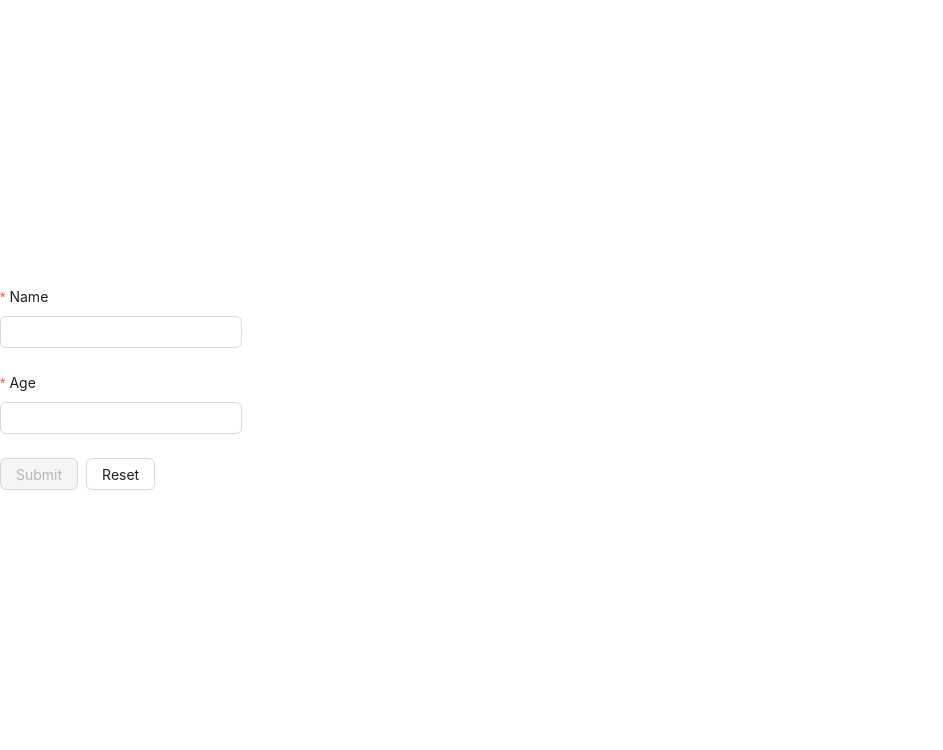
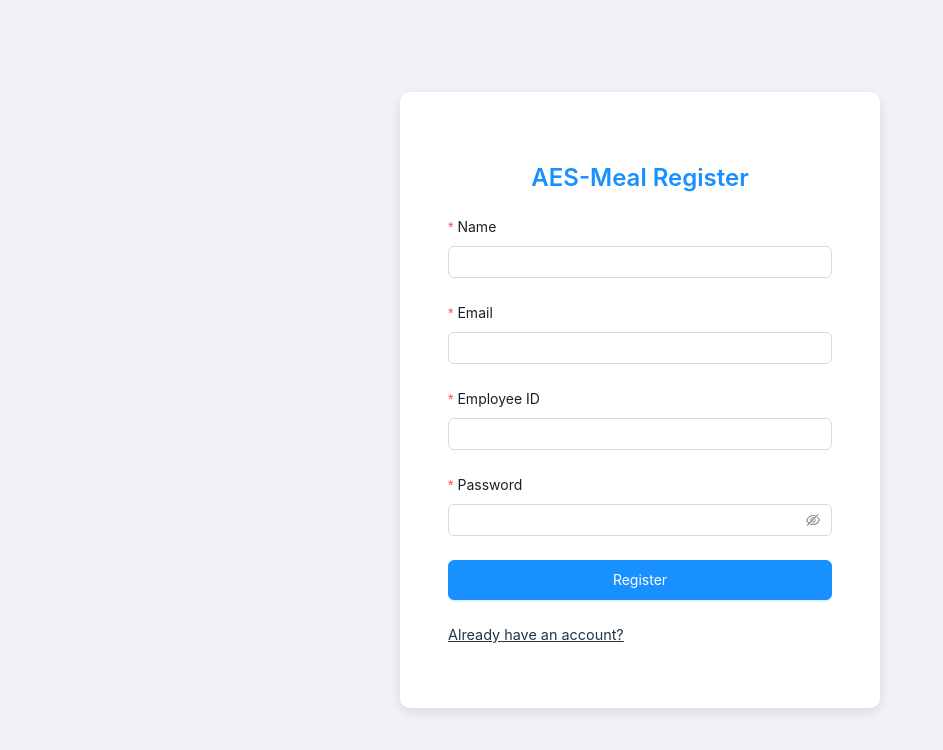
Before and after one commit to aasourav/aes-meal-web, a React (Vite) app: page /register in a window 1280 px wide. Shown: the top 750 px of the page, without its empty margins (0-943 px from the left). Built offline with nearby package versions, Linux system fonts and the light colour scheme; no server answers.

Commit message:
feat/user api

```diff
--- /dev/null
+++ b/src/pages/Common.tsx
@@ -0,0 +1,32 @@
+import { useCallback, useEffect } from "react";
+import { useNavigate } from "react-router-dom";
+import axiosInstance from "../../utils/axiosInstance.ts";
+import axios from "axios";
+
+const Common = () => {
+//   const navigate = useNavigate();
+//   const fetchUser = useCallback(async () => {
+//     try {
+//       // const response = await axiosInstance.get("/auth/user");
+//       const response = await axios("http://localhost:8080/v1/auth/user", {
+//         method: "get",
+//         withCredentials: true,
+//       });
+//       console.log(response)
+
+//       if (response.status !== 200) {
+//         navigate("/login");
+//       }
+//     } catch (err) {
+//       navigate("/login");
+//       console.log(err);
+//     }
+//   }, [navigate]);
+
+//   useEffect(() => {
+//     fetchUser();
+//   }, [fetchUser]);
+  return <div className="text-3xl text-blue-500">Home</div>;
+};
+
+export default Common;
--- a/src/pages/Home.tsx
+++ b/src/pages/Home.tsx
@@ -1,22 +1,91 @@
-import { useCallback, useEffect } from "react";
+import { useCallback, useEffect, useState } from "react";
 import { useNavigate } from "react-router-dom";
 import axiosInstance from "../../utils/axiosInstance.ts";
 import axios from "axios";
+import styled from "styled-components";
+import { Button } from "antd";
+
+const MainContainer = styled.div`
+  display: flex;
+  justify-content: center;
+  width: 100dvw;
+  height: 100dvh; /* Full screen height */
+`;
+
+const LeftContainer = styled.div`
+  width: 25%;
+  background-color: rgb(59 130 246 / .5);
+  color: black;
+  padding: 20px;
+  box-sizing: border-box;
+
+  @media (max-width: 768px) {
+    width: 100%;
+    padding: 10px;
+  }
+`;
+
+const RightContainer = styled.div`
+  width: 73%;
+  background-color: #f0f0f0;
+  padding: 20px;
+  box-sizing: border-box;
+
+  @media (max-width: 768px) {
+    width: 100%;
+    padding: 10px;
+  }
+`;
+
+interface IUser{
+  name: string
+  employeeId: string
+  email: string
+}
+
+
+const defaultUser:IUser = {
+  email:"",
+  employeeId:"",
+  name: ""
+}
 
 const Home = () => {
   const navigate = useNavigate();
-  const fetchUser = useCallback(async () => {
+  const [userDetails, setUserDetails]= useState<IUser>(defaultUser)
+
+  const onLogout = async()=>{
     try {
-      // const response = await axiosInstance.get("/auth/user");
-      const response = axios("http://localhost:8080/v1/auth", {
+      const response = await axios("http://localhost:8080/v1/auth/logout", {
         method: "get",
         withCredentials: true,
       });
-      if (response.status !== 201) {
+
+      localStorage.removeItem("aes-meal-user")
+
+      if (response.status == 200) {
         navigate("/login");
       }
     } catch (err) {
-      navigate("/login");
+      console.log(err);
+    }
+  }
+
+
+  const fetchUser = useCallback(async () => {
+    try {
+      const response = await axios("http://localhost:8080/v1/auth/user", {
+        method: "get",
+        withCredentials: true,
+      });
+
+      localStorage.setItem("aes-meal-user", JSON.stringify(response?.data?.data?.userData));
+      setUserDetails(response?.data?.data?.userData)
+
+      if (response.status !== 200) {
+        navigate("/login");
+      }
+    } catch (err) {
       console.log(err);
     }
   }, [navigate]);
@@ -24,7 +93,28 @@ const Home = () => {
   useEffect(() => {
     fetchUser();
   }, [fetchUser]);
-  return <div className="text-3xl text-blue-500">Home</div>;
+
+  // useEffect(()=>{
+  //   const user = JSON.parse(localStorage.getItem("aes-meal-user") || "")
+  //   setUserDetails(user)
+  // },[])
+
+  return (
+    <MainContainer>
+      <LeftContainer>
+        <div>
+           <h2>{userDetails.name}</h2>
+           <Button onClick={onLogout}>Logout</Button>
+        </div>
+        <p>{userDetails.employeeId}</p>
+        <p>{userDetails.email}</p>
+      </LeftContainer>
+      <RightContainer>
+        <h2>Right Side</h2>
+        <p>Content for the right container.</p>
+      </RightContainer>
+    </MainContainer>
+  );
 };
 
 export default Home;
--- a/src/pages/Login.tsx
+++ b/src/pages/Login.tsx
@@ -1,8 +1,10 @@
-import React, { useState } from "react";
+import React, { useCallback, useEffect, useState } from "react";
 import { Button, Form, Input, Space, message } from "antd";
 import styled from "styled-components";
-import { useNavigate } from "react-router-dom";
+import { json, useNavigate } from "react-router-dom";
 import axiosInstance from "../../utils/axiosInstance";
+import axios from "axios";
+import Common from "./Common";
 
 const MainContainer = styled.div`
   width: 100dvw;
@@ -10,14 +12,40 @@ const MainContainer = styled.div`
   display: flex;
   justify-content: center;
   align-items: center;
+  background-color: #f0f2f5;
 `;
 
-const StyledForm = styled(Form)`
-  background-color: #ebe3d6;
+const StyledFormContainer = styled.div`
+  background-color: white;
   padding: 3rem;
   width: 30%;
-  border-radius: 5px;
+  border-radius: 10px;
+  box-shadow: 0 4px 12px rgba(0, 0, 0, 0.1);
 `;
+
+const StyledFormTitle = styled.h2`
+  text-align: center;
+  font-weight: 600;
+  margin-bottom: 20px;
+  color: #1890ff;
+`;
+
+const StyledButton = styled(Button)`
+  width: 100%;
+  height: 40px;
+  background-color: #1890ff;
+  border-color: #1890ff;
+  &:hover {
+    background-color: #40a9ff;
+    border-color: #40a9ff;
+  }
+`;
+
+const StyledP = styled.p`
+  text-decoration: underline;
+  font-size: .9rem;
+  cursor: pointer;
+`
 
 interface ILogin {
   email: string;
@@ -33,6 +61,30 @@ const Login: React.FC = () => {
   const navigate = useNavigate();
   const [loginInfo, setLoginInfo] = useState<ILogin>(defaultLogin);
   const [messageApi, contextHolder] = message.useMessage();
+
+  const onClickNavigate = ()=>{
+    navigate("/register")
+  }
+
+  const fetchUser = useCallback(async () => {
+    try {
+      const response = await axios("http://localhost:8080/v1/auth/user", {
+        method: "get",
+        withCredentials: true,
+      });
+
+      if (response.status === 200) {
+        localStorage.setItem("aes-meal-user",JSON.stringify(response?.data?.data?.userData))
+        navigate("/");
+      }
+    } catch (err) {
+      console.log(err);
+    }
+  }, [navigate]);
+
+  useEffect(() => {
+    fetchUser();
+  }, [fetchUser]);
 
   const onChangeLogin = (key: keyof ILogin, value: string) => {
     setLoginInfo((prev) => ({
@@ -52,18 +104,25 @@ const Login: React.FC = () => {
         content: resp?.data?.message,
       });
       navigate("/");
-    } catch (err: unknown) {
+    } catch (err: any) {
       messageApi.open({
         type: "error",
-        content: err?.response?.data?.message,
+        content: err?.response?.data?.message || "Login failed!",
       });
     }
   };
+
   return (
     <MainContainer>
       {contextHolder}
-      <StyledForm name="validateOnly" layout="vertical" autoComplete="off">
-        <Form.Item name="email" label="Email" rules={[{ required: true }]}>
+      <StyledFormContainer>
+        <StyledFormTitle>AES-meal Login</StyledFormTitle>
+        <Form name="validateOnly" layout="vertical" autoComplete="off">
+          <Form.Item
+            name="email"
+            label="Email"
+            rules={[{ required: true, message: "Please input your email!" }]}
+          >
             <Input
               value={loginInfo.email}
               onChange={(e) => onChangeLogin("email", e.target.value)}
@@ -71,24 +130,22 @@ const Login: React.FC = () => {
           </Form.Item>
           <Form.Item
             name="password"
-          label="password"
-          rules={[{ required: true }]}
+            label="Password"
+            rules={[{ required: true, message: "Please input your password!" }]}
           >
-          <Input
-            type="password"
+            <Input.Password
               value={loginInfo.password}
               onChange={(e) => onChangeLogin("password", e.target.value)}
             />
           </Form.Item>
           <Form.Item>
-          <Space>
-            <Button onClick={onSubmit} type="primary">
+            <StyledButton onClick={onSubmit} type="primary">
               Submit
-            </Button>
-            <Button htmlType="reset">Reset</Button>
-          </Space>
+            </StyledButton>
           </Form.Item>
-      </StyledForm>
+        </Form>
+        <StyledP onClick={onClickNavigate}>Create an account</StyledP>
+      </StyledFormContainer>
     </MainContainer>
   );
 };
--- a/src/pages/Registration.tsx
+++ b/src/pages/Registration.tsx
@@ -1,51 +1,178 @@
-import React from "react";
-import type { FormInstance } from "antd";
-import { Button, Form, Input, Space } from "antd";
+import React, { useCallback, useEffect, useState } from "react";
+import { Button, Form, Input, Space, message } from "antd";
+import styled from "styled-components";
+import { useNavigate } from "react-router-dom";
+import axiosInstance from "../../utils/axiosInstance";
+import axios from "axios";
 
-interface SubmitButtonProps {
-  form: FormInstance;
+const MainContainer = styled.div`
+  width: 100dvw;
+  height: 100dvh;
+  display: flex;
+  justify-content: center;
+  align-items: center;
+  background-color: #f0f2f5;
+`;
+
+const StyledFormContainer = styled.div`
+  background-color: white;
+  padding: 3rem;
+  width: 30%;
+  border-radius: 10px;
+  box-shadow: 0 4px 12px rgba(0, 0, 0, 0.1);
+`;
+
+const StyledFormTitle = styled.h2`
+  text-align: center;
+  font-weight: 600;
+  margin-bottom: 20px;
+  color: #1890ff;
+`;
+
+const StyledButton = styled(Button)`
+  width: 100%;
+  height: 40px;
+  background-color: #1890ff;
+  border-color: #1890ff;
+  &:hover {
+    background-color: #40a9ff;
+    border-color: #40a9ff;
+  }
+`;
+
+const StyledP = styled.p`
+  text-decoration: underline;
+  font-size: .9rem;
+  cursor: pointer;
+`
+
+interface IRegistration {
+  email: string;
+  employeeId: string;
+  password: string;
+  name: string;
 }
 
-const SubmitButton: React.FC<React.PropsWithChildren<SubmitButtonProps>> = ({
-  form,
-  children,
-}) => {
-  const [submittable, setSubmittable] = React.useState<boolean>(false);
-
-  // Watch all values
-  const values = Form.useWatch([], form);
-
-  React.useEffect(() => {
-    form
-      .validateFields({ validateOnly: true })
-      .then(() => setSubmittable(true))
-      .catch(() => setSubmittable(false));
-  }, [form, values]);
-
-  return (
-    <Button type="primary" htmlType="submit" disabled={!submittable}>
-      {children}
-    </Button>
-  );
+const defaultRegistration: IRegistration = {
+  email: "",
+  employeeId: "",
+  password: "",
+  name: "",
 };
 
 const Registration: React.FC = () => {
-  const [form] = Form.useForm();
+  const navigate = useNavigate();
+  const [registrationInfo, setRegistrationInfo] = useState<IRegistration>(
+    defaultRegistration
+  );
+  const [messageApi, contextHolder] = message.useMessage();
+
+  const onChangeRegistration = (key: keyof IRegistration, value: string) => {
+    setRegistrationInfo((prev) => ({
+      ...prev,
+      [key]: value,
+    }));
+  };
+
+  const onClickNavigate = ()=>{
+    navigate("/login")
+  }
+
+  const onSubmit = async () => {
+    try {
+      const resp = await axiosInstance.post("/auth/register", registrationInfo, {
+        withCredentials: true,
+      });
+      messageApi.open({
+        type: "success",
+        content: resp?.data?.message,
+      });
+      navigate("/login");
+    } catch (err: any) {
+      messageApi.open({
+        type: "error",
+        content: err?.response?.data?.message || "Registration failed!",
+      });
+    }
+  };
+
+  const fetchUser = useCallback(async () => {
+    try {
+      const response = await axios("http://localhost:8080/v1/auth/user", {
+        method: "get",
+        withCredentials: true,
+      });
+      localStorage.setItem("aes-meal-user",JSON.stringify(response?.data?.data?.userData))
+
+      if (response.status === 200) {
+        navigate("/");
+      }
+    } catch (err) {
+      console.log(err);
+    }
+  }, [navigate]);
+
+  useEffect(() => {
+    fetchUser();
+  }, [fetchUser]);
+
   return (
-    <Form form={form} name="validateOnly" layout="vertical" autoComplete="off">
-      <Form.Item name="name" label="Name" rules={[{ required: true }]}>
-        <Input />
-      </Form.Item>
-      <Form.Item name="age" label="Age" rules={[{ required: true }]}>
-        <Input />
-      </Form.Item>
-      <Form.Item>
-        <Space>
-          <SubmitButton form={form}>Submit</SubmitButton>
-          <Button htmlType="reset">Reset</Button>
-        </Space>
-      </Form.Item>
-    </Form>
+    <MainContainer>
+      {contextHolder}
+      <StyledFormContainer>
+        <StyledFormTitle>AES-Meal Register</StyledFormTitle>
+        <Form name="register" layout="vertical" autoComplete="off">
+          <Form.Item
+            name="name"
+            label="Name"
+            rules={[{ required: true, message: "Please input your name!" }]}
+          >
+            <Input
+              value={registrationInfo.name}
+              onChange={(e) => onChangeRegistration("name", e.target.value)}
+            />
+          </Form.Item>
+          <Form.Item
+            name="email"
+            label="Email"
+            rules={[{ required: true, message: "Please input your email!" }]}
+          >
+            <Input
+              value={registrationInfo.email}
+              onChange={(e) => onChangeRegistration("email", e.target.value)}
+            />
+          </Form.Item>
+          <Form.Item
+            name="employeeId"
+            label="Employee ID"
+            rules={[{ required: true, message: "Please input your Employee ID!" }]}
+          >
+            <Input
+              value={registrationInfo.employeeId}
+              onChange={(e) => onChangeRegistration("employeeId", e.target.value)}
+            />
+          </Form.Item>
+          <Form.Item
+            name="password"
+            label="Password"
+            rules={[{ required: true, message: "Please input your password!" }]}
+          >
+            <Input.Password
+              value={registrationInfo.password}
+              onChange={(e) => onChangeRegistration("password", e.target.value)}
+            />
+          </Form.Item>
+          <Form.Item>
+            <StyledButton onClick={onSubmit} type="primary">
+              Register
+            </StyledButton>
+          </Form.Item>
+        </Form>
+        <StyledP onClick={onClickNavigate}>
+          Already have an account?
+        </StyledP>
+      </StyledFormContainer>
+    </MainContainer>
   );
 };
 
```
Also changed, not shown: 1 other file (tests, documents, lock files or other folders). Lines whose indentation alone changed are shown as unchanged.
